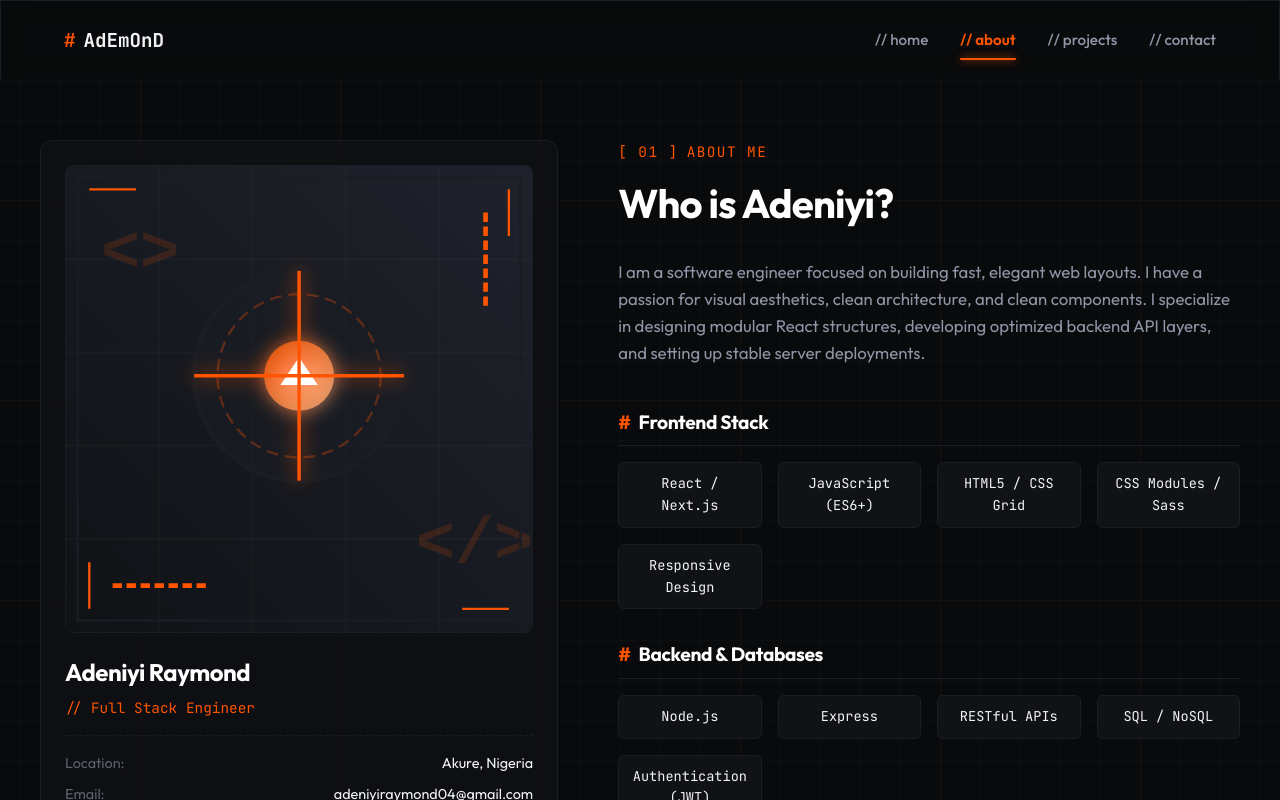
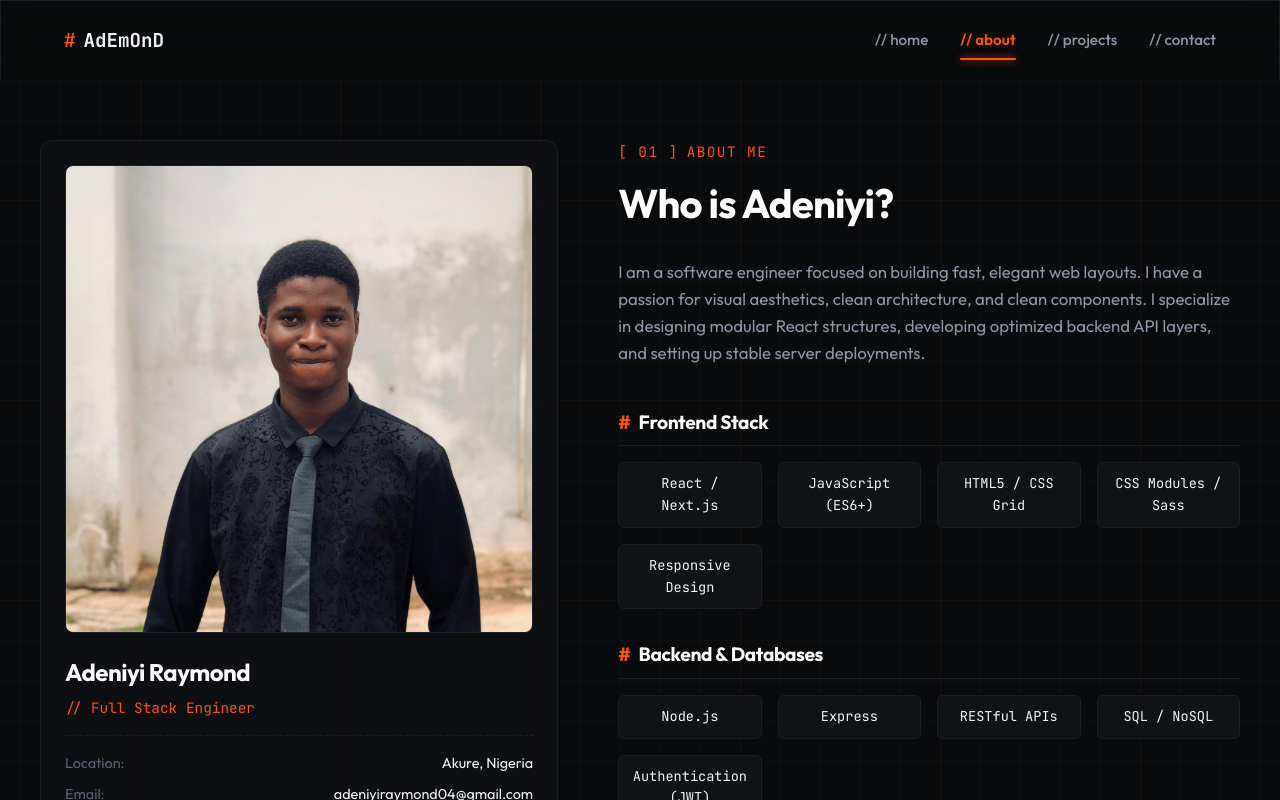
Before and after one commit to AdEmOnD07/portfolio, a React (Vite) app: page / in a window 1280 px wide. Both pictures are taken after a click on the element "// about". Shown: the top 800 px of the page. Built offline with nearby package versions, Linux system fonts and the light colour scheme.

Commit message:
Add profile image Me.jpg and integrate into About page

```diff
--- a/src/components/About.jsx
+++ b/src/components/About.jsx
@@ -1,5 +1,6 @@
 
 import React from 'react'
+import profileImg from '../assets/Me.jpg'
 
 function About() {
   const skills = {
@@ -33,56 +34,8 @@ function About() {
     <section className="about-section">
       {/* Left Column: Interactive SVG Avatar & Quick Info */}
       <div className="profile-card glass-panel">
-        <div className="profile-img-wrapper" style={{ display: 'flex', alignItems: 'center', justifyContent: 'center', background: '#0d0f12' }}>
-          {/* Cyberpunk SVG Profile Graphic */}
-          <svg width="100%" height="100%" viewBox="0 0 200 200" fill="none" xmlns="http://www.w3.org/2000/svg">
-            <defs>
-              <linearGradient id="orangeGrad" x1="0%" y1="0%" x2="100%" y2="100%">
-                <stop offset="0%" stopColor="#ff5500" />
-                <stop offset="100%" stopColor="#ffb380" />
-              </linearGradient>
-              <linearGradient id="cyberGrad" x1="0%" y1="100%" x2="100%" y2="0%">
-                <stop offset="0%" stopColor="#101216" />
-                <stop offset="100%" stopColor="#1e222b" />
-              </linearGradient>
-              <filter id="glow">
-                <feGaussianBlur stdDeviation="4" result="coloredBlur" />
-                <feMerge>
-                  <feMergeNode in="coloredBlur" />
-                  <feMergeNode in="SourceGraphic" />
-                </feMerge>
-              </filter>
-            </defs>
-
-            {/* Background Grid inside avatar */}
-            <rect width="200" height="200" fill="url(#cyberGrad)" />
-            <path d="M 0 40 L 200 40 M 0 80 L 200 80 M 0 120 L 200 120 M 0 160 L 200 160" stroke="rgba(255,255,255,0.02)" strokeWidth="1" />
-            <path d="M 40 0 L 40 200 M 80 0 L 80 200 M 120 0 L 120 200 M 160 0 L 160 200" stroke="rgba(255,255,255,0.02)" strokeWidth="1" />
-
-            {/* Glowing developer code brackets decoration */}
-            <text x="15" y="45" fill="rgba(255, 85, 0, 0.15)" fontSize="28" fontFamily="monospace" fontWeight="bold">&lt;&gt;</text>
-            <text x="150" y="170" fill="rgba(255, 85, 0, 0.15)" fontSize="28" fontFamily="monospace" fontWeight="bold">&lt;/&gt;</text>
-
-            {/* Diagonal tech line decorations */}
-            <line x1="20" y1="180" x2="60" y2="180" stroke="var(--color-orange)" strokeWidth="2" strokeDasharray="4 2" />
-            <line x1="180" y1="20" x2="180" y2="60" stroke="var(--color-orange)" strokeWidth="2" strokeDasharray="4 2" />
-
-            {/* Central Glowing Shield / Face */}
-            <circle cx="100" cy="90" r="45" stroke="var(--color-border)" strokeWidth="2" fill="rgba(25, 29, 36, 0.6)" />
-            <circle cx="100" cy="90" r="35" stroke="var(--color-orange-border)" strokeWidth="1" strokeDasharray="5 3" />
-
-            {/* Glowing center nodes */}
-            <g filter="url(#glow)">
-              <circle cx="100" cy="90" r="15" fill="url(#orangeGrad)" opacity="0.8" />
-              <polygon points="100,82 108,94 92,94" fill="#fff" />
-              <line x1="100" y1="45" x2="100" y2="135" stroke="var(--color-orange)" strokeWidth="1.5" />
-              <line x1="55" y1="90" x2="145" y2="90" stroke="var(--color-orange)" strokeWidth="1.5" />
-            </g>
-
-            {/* Outer border decoration */}
-            <rect x="5" y="5" width="190" height="190" stroke="var(--color-border)" strokeWidth="1" />
-            <rect x="10" y="10" width="180" height="180" stroke="var(--color-orange)" strokeWidth="1" strokeDasharray="20 160" />
-          </svg>
+        <div className="profile-img-wrapper">
+          <img src={profileImg} className="profile-img" alt="Adeniyi Raymond" />
         </div>
         <div className="profile-details">
           <h3>Adeniyi Raymond</h3>
```
Also changed, not shown: src/assets/Me.jpg (added).
